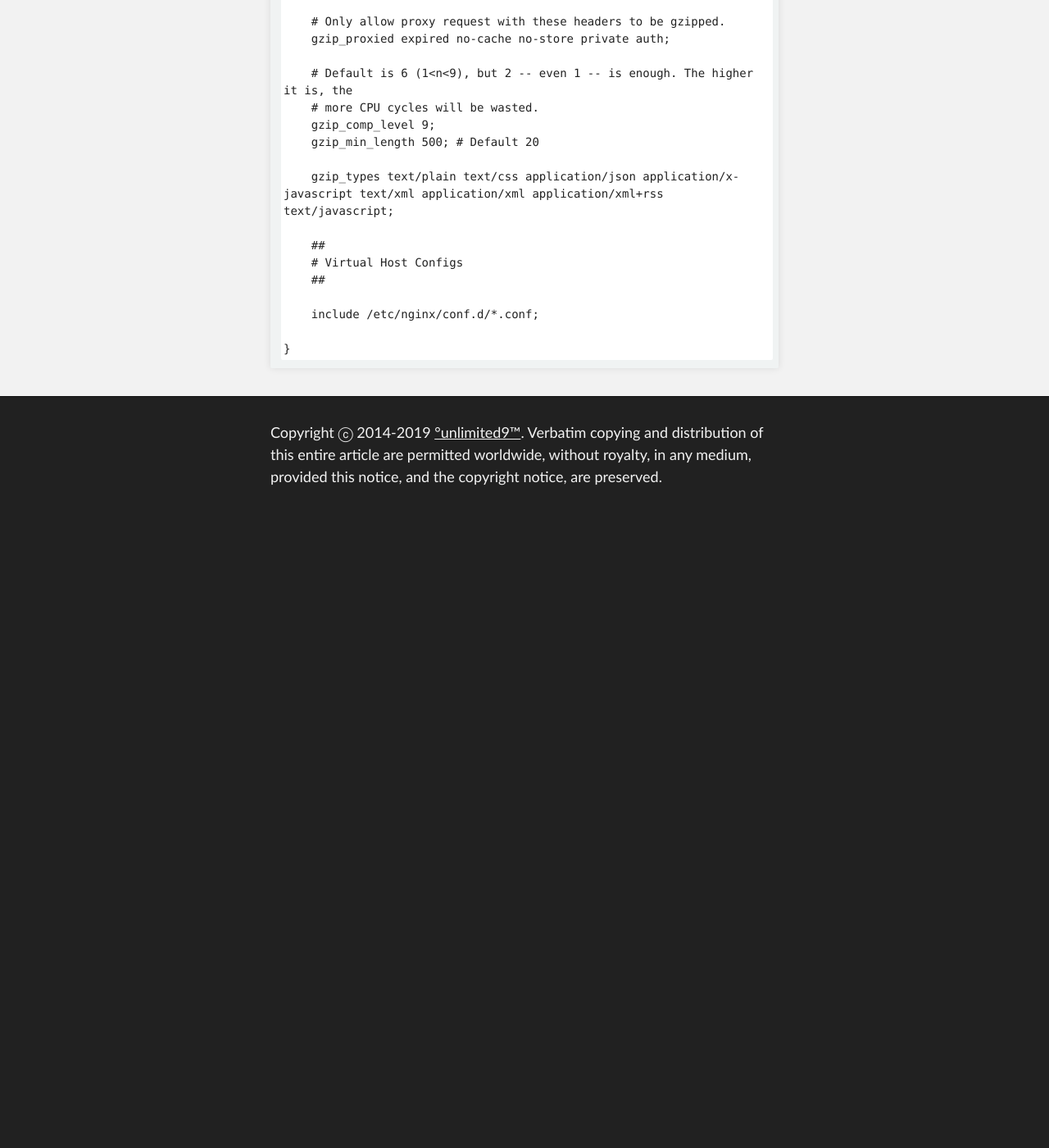
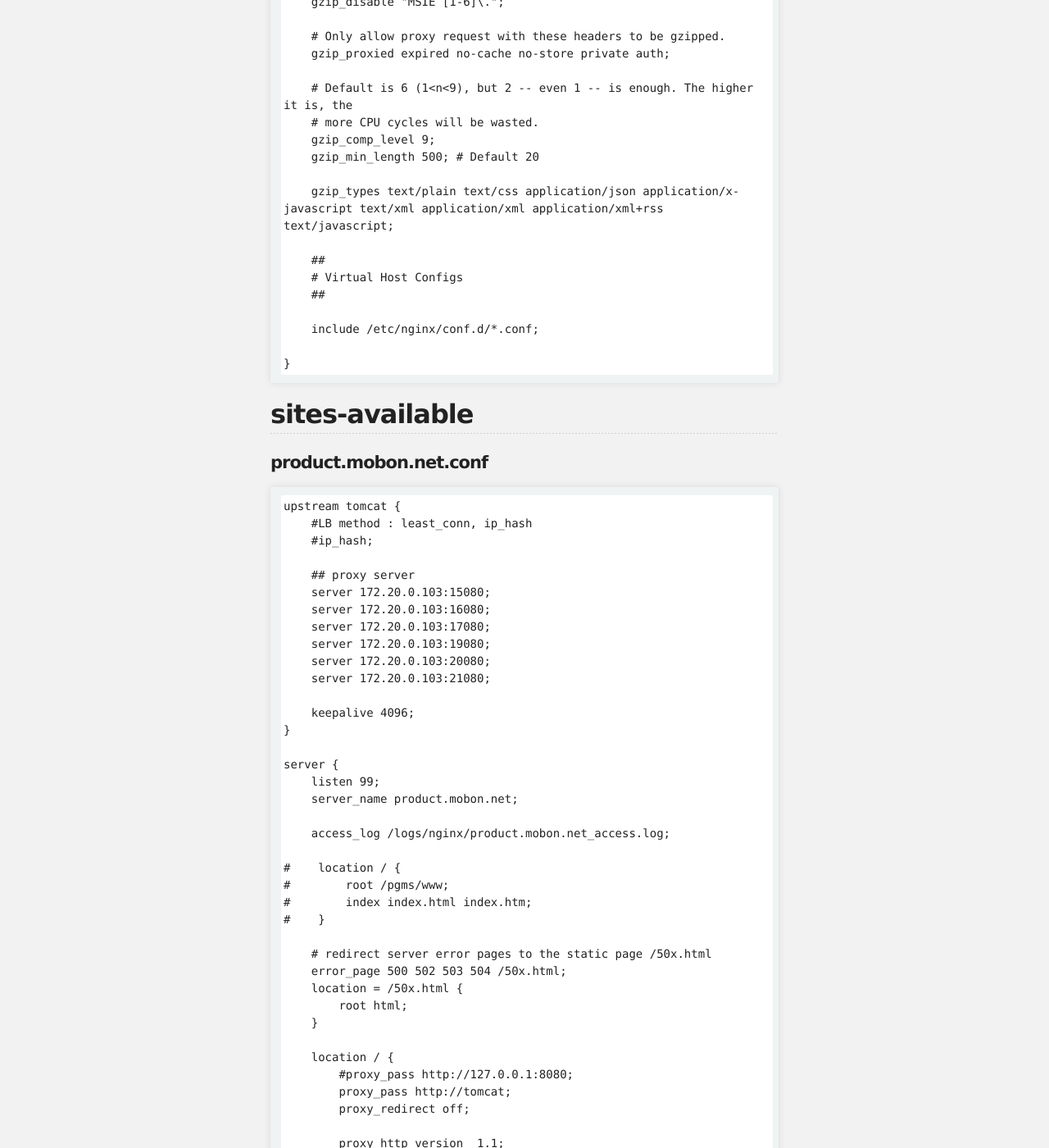
Before and after one commit to unlimited9/unlimited9.github.com, a Jekyll site: the page built from reference.notes/TA/nginx/configuration.sample.md, in a window 1280 px wide and 1400 px high, scrolled down 5256 px. Shown: the whole window at 82% size. Built offline with Jekyll 4.4.1, drawn with Linux system fonts in a browser that asks for light colours; our own code applies the rules of GitHub Pages for plain Markdown files; before the commit the page ends 5886 px from its top, so only the background shows below that; some of the changed text lies outside the part shown.

Commit message:
Update configuration.sample.md

````diff
--- a/reference.notes/TA/nginx/configuration.sample.md
+++ b/reference.notes/TA/nginx/configuration.sample.md
@@ -1,6 +1,6 @@
-## Configuration Sample
+# Configuration Sample
 
-### nginx.conf
+## nginx.conf
 
 #### 1. default
 ```
@@ -233,3 +233,133 @@ http {
 
 }
 ```
+
+## sites-available
+
+#### product.mobon.net.conf
+```
+upstream tomcat {
+    #LB method : least_conn, ip_hash
+    #ip_hash;
+
+    ## proxy server
+    server 172.20.0.103:15080;
+    server 172.20.0.103:16080;
+    server 172.20.0.103:17080;
+    server 172.20.0.103:19080;
+    server 172.20.0.103:20080;
+    server 172.20.0.103:21080;
+
+    keepalive 4096;
+}
+
+server {
+    listen 99;
+    server_name product.mobon.net;
+
+    access_log /logs/nginx/product.mobon.net_access.log;
+
+#    location / {
+#        root /pgms/www;
+#        index index.html index.htm;
+#    }
+
+    # redirect server error pages to the static page /50x.html
+    error_page 500 502 503 504 /50x.html;
+    location = /50x.html {
+        root html;
+    }
+
+    location / {
+        #proxy_pass http://127.0.0.1:8080;
+        proxy_pass http://tomcat;
+        proxy_redirect off;
+
+        proxy_http_version  1.1;
+
+        proxy_set_header Host $http_host;
+        proxy_set_header X-Real-IP $remote_addr;
+        proxy_set_header X-Forwarded-For $proxy_add_x_forwarded_for;
+        proxy_set_header X-Forwarded-Proto $scheme;
+        proxy_set_header X-NginX-Proxy true;
+
+        charset utf-8;
+
+        index index.jsp index.html;
+
+        if ($request_filename ~* ^.*?/([^/]*?)$) {
+            set $filename $1;
+        }
+
+        if ($filename ~* ^.*?\.(eot)|(ttf)|(woff)$) {
+            add_header Access-Control-Allow-Origin *;
+        }
+
+    }
+
+}
+```
+
+#### tracker.mobon.net.conf
+```
+upstream tomcat {
+    #LB method : least_conn, ip_hash
+    #ip_hash;
+
+    ## proxy server
+    server 172.20.0.103:15080;
+    server 172.20.0.103:16080;
+    server 172.20.0.103:17080;
+    server 172.20.0.103:19080;
+    server 172.20.0.103:20080;
+    server 172.20.0.103:21080;
+
+    keepalive 4096;
+}
+
+server {
+    listen 99;
+    server_name product.mobon.net;
+
+    access_log /logs/nginx/product.mobon.net_access.log;
+
+#    location / {
+#        root /pgms/www;
+#        index index.html index.htm;
+#    }
+
+    # redirect server error pages to the static page /50x.html
+    error_page 500 502 503 504 /50x.html;
+    location = /50x.html {
+        root html;
+    }
+
+    location / {
+        #proxy_pass http://127.0.0.1:8080;
+        proxy_pass http://tomcat;
+        proxy_redirect off;
+
+        proxy_http_version  1.1;
+
+        proxy_set_header Host $http_host;
+        proxy_set_header X-Real-IP $remote_addr;
+        proxy_set_header X-Forwarded-For $proxy_add_x_forwarded_for;
+        proxy_set_header X-Forwarded-Proto $scheme;
+        proxy_set_header X-NginX-Proxy true;
+
+        charset utf-8;
+
+        index index.jsp index.html;
+
+        if ($request_filename ~* ^.*?/([^/]*?)$) {
+            set $filename $1;
+        }
+
+        if ($filename ~* ^.*?\.(eot)|(ttf)|(woff)$) {
+            add_header Access-Control-Allow-Origin *;
+        }
+
+    }
+
+}
+```
````
